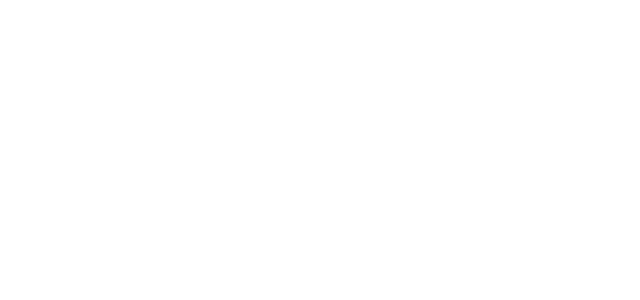
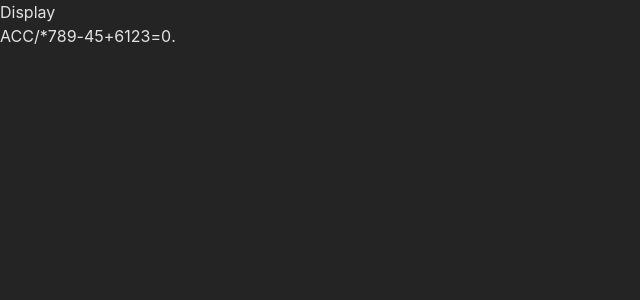
Before and after one commit to Steravy/FCC-javascript-calculator, a React (Vite) app: page / in a window 1280 px wide. Shown: the top 300 px of the page, without its empty margins (0-640 px from the left). Built offline with nearby package versions, Linux system fonts and the light colour scheme.

Commit message:
feat: created Button component and keypad to render all buttons inside

```diff
--- a/src/App.tsx
+++ b/src/App.tsx
@@ -1,12 +1,14 @@
 import { useState } from 'react';
+import CalculatorFrame from './components/CalculatorFrame';
 
 function App() {
   const [count, setCount] = useState(0)
 
   return (
-    <>
 
-    </>
+    <main className='h-[100vh] flex flex-col items-center justify-center'>
+      <CalculatorFrame />
+    </main>
   )
 }
 
--- /dev/null
+++ b/src/components/Button.tsx
@@ -0,0 +1,21 @@
+import React from "react";
+
+
+interface ButtonProps {
+
+    keyLabel: string | number;
+    id: string;
+
+}
+
+const Button: React.FC<ButtonProps> = ({ keyLabel, id }: ButtonProps) => {
+
+    return (
+
+        <button id={id} className={`${keyLabel.toString() === '0' ? 'col-span-2' : 'col-span-1'} ${keyLabel === '=' ? 'row-span-2' : ''} border border-md border-black hover:border-zinc-100 hover:rounded-md hover:scale-100 transition `} >
+            {keyLabel}
+        </button>
+    )
+}
+
+export default Button;
--- a/src/components/CalculatorFrame.tsx
+++ b/src/components/CalculatorFrame.tsx
@@ -0,0 +1,20 @@
+import KeyPad from "./KeyPad";
+
+const CalculatorFrame = () => {
+
+    return (
+
+        <section className='flex flex-col rounded-lg shadow-xl w-[90%] md:w-[25%]' >
+
+            <article>
+                Display
+            </article>
+
+            <article>
+                <KeyPad />
+            </article>
+        </section>
+    )
+}
+
+export default CalculatorFrame;
--- /dev/null
+++ b/src/components/KeyPad.tsx
@@ -0,0 +1,29 @@
+import buttonLables from "../utils/buttonLables";
+import Button from "./Button";
+
+const KeyPad = () => {
+
+    const { numbersKey, operatorsKey } = buttonLables;
+
+    return (
+
+        <section className={`flex flex-col `} >
+
+            <article>
+
+            </article>
+
+            <article className={`grid grid-cols-4 h-[50vh] justify-center align-center`} >
+                {
+                    numbersKey.map(key => (
+                        <Button key={key.id} keyLabel={key.key} id={key.id} />
+                    ))
+                }
+            </article>
+
+        </section>
+
+    )
+}
+
+export default KeyPad;
--- a/src/index.css
+++ b/src/index.css
@@ -11,63 +11,4 @@
   color: rgba(255, 255, 255, 0.87);
   background-color: #242424;
 
-  font-synthesis: none;
-  text-rendering: optimizeLegibility;
-  -webkit-font-smoothing: antialiased;
-  -moz-osx-font-smoothing: grayscale;
-  -webkit-text-size-adjust: 100%;
 }
-
-a {
-  font-weight: 500;
-  color: #646cff;
-  text-decoration: inherit;
-}
-a:hover {
-  color: #535bf2;
-}
-
-body {
-  margin: 0;
-  display: flex;
-  place-items: center;
-  min-width: 320px;
-  min-height: 100vh;
-}
-
-h1 {
-  font-size: 3.2em;
-  line-height: 1.1;
-}
-
-button {
-  border-radius: 8px;
-  border: 1px solid transparent;
-  padding: 0.6em 1.2em;
-  font-size: 1em;
-  font-weight: 500;
-  font-family: inherit;
-  background-color: #1a1a1a;
-  cursor: pointer;
-  transition: border-color 0.25s;
-}
-button:hover {
-  border-color: #646cff;
-}
-button:focus,
-button:focus-visible {
-  outline: 4px auto -webkit-focus-ring-color;
-}
-
-@media (prefers-color-scheme: light) {
-  :root {
-    color: #213547;
-    background-color: #ffffff;
-  }
-  a:hover {
-    color: #747bff;
-  }
-  button {
-    background-color: #f9f9f9;
-  }
-}
--- /dev/null
+++ b/src/utils/buttonLables.ts
@@ -0,0 +1,92 @@
+
+const numbersKey = [
+    {
+        key: 'AC',
+        id: 'clear'
+    },
+    {
+        key: 'C',
+        id: 'clear-one-digit'
+    },
+    {
+        key: '/',
+        id: 'divide'
+    },
+    {
+        key: '*',
+        id: 'multiply'
+    },
+    {
+        key: 7,
+        id: 'seven',
+    },
+    {
+        key: 8,
+        id: 'eight',
+    },
+    {
+        key: 9,
+        id: 'nine',
+    },
+    {
+        key: '-',
+        id: 'subtract'
+    },
+
+    {
+        key: 4,
+        id: 'four',
+    },
+    {
+        key: 5,
+        id: 'five',
+    },
+    {
+        key: '+',
+        id: 'add'
+    },
+    {
+        key: 6,
+        id: 'six',
+    },
+    {
+        key: 1,
+        id: 'one',
+    },
+    {
+        key: 2,
+        id: 'two',
+    },
+    {
+        key: 3,
+        id: 'three',
+    },
+    {
+        key: '=',
+        id: 'equals'
+    },
+    {
+        key: 0,
+        id: 'zero',
+    },
+    {
+        key: '.',
+        id: 'decimal'
+    }
+]
+
+const operatorsKey = [
+
+
+
+
+    {
+        key: '.',
+        id: 'decimal'
+    }
+]
+
+export default {
+    numbersKey,
+    operatorsKey
+}
```
Also changed, not shown: src/components/Buttons.tsx (deleted, +0 -8 lines).
